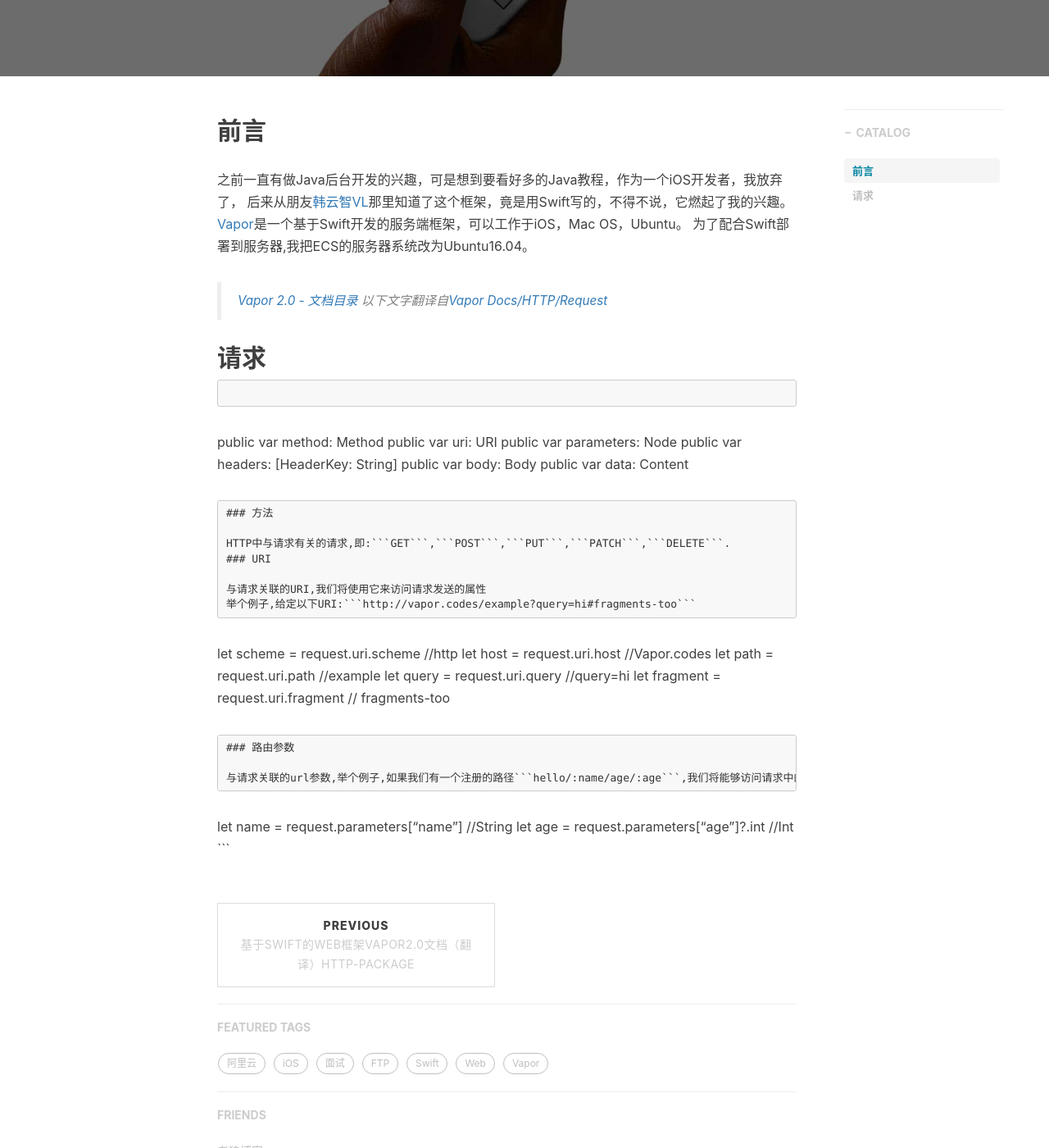
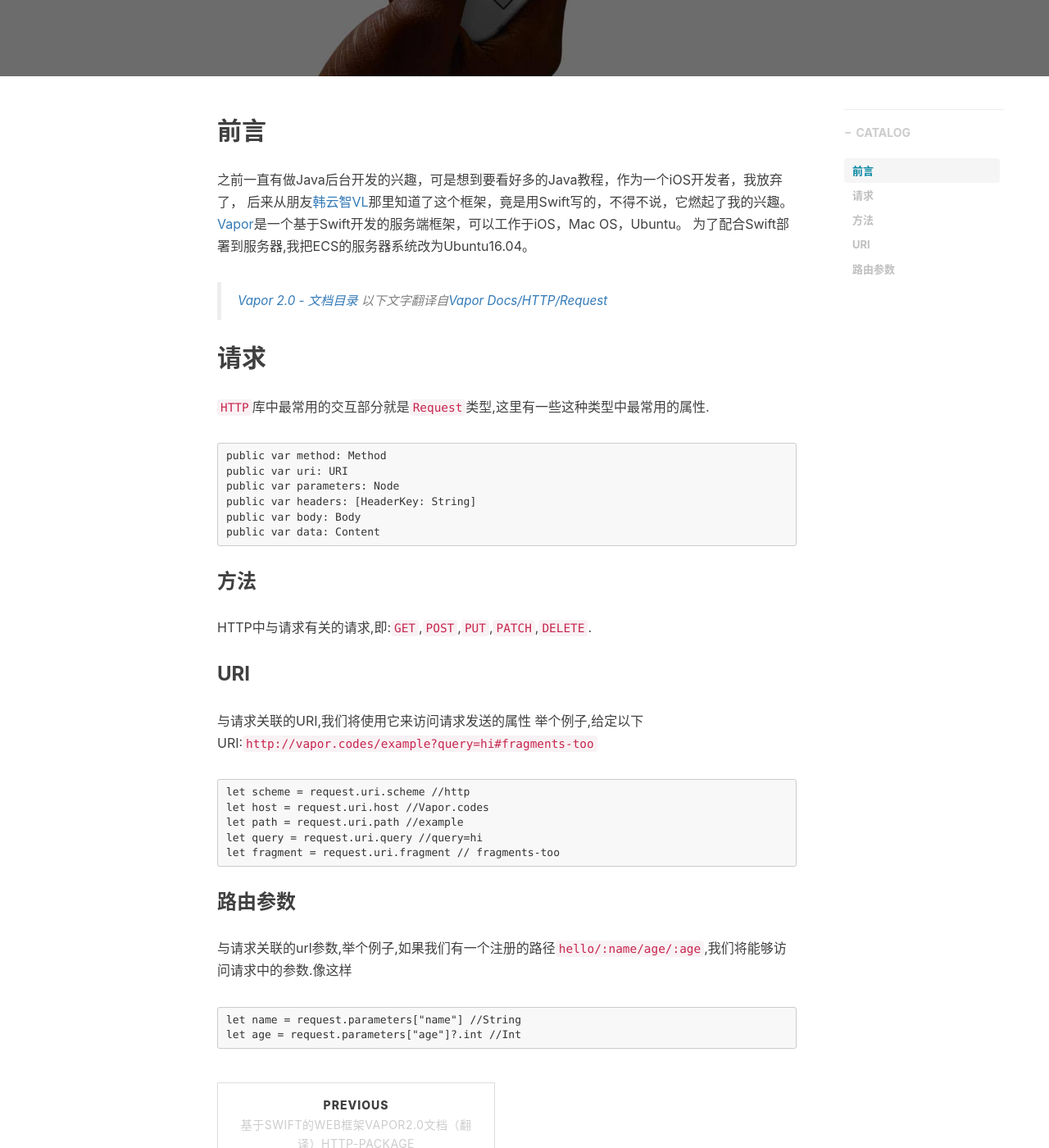
Before and after one commit to fandongtongxue/fandongtongxue.github.io, a Jekyll site: the page built from _posts/2017-08-16-iOS-SwiftVaporWeb20.markdown, in a window 1280 px wide and 1400 px high, scrolled down 485 px. Shown: the whole window at 82% size. Built offline with Jekyll 4.4.1, drawn with Linux system fonts in a browser that asks for light colours; nearby versions of some CDN libraries; comment, search, counter and statistics services are not loaded.

Commit message:
修复问题

````diff
--- a/_posts/2017-08-16-iOS-SwiftVaporWeb20.markdown
+++ b/_posts/2017-08-16-iOS-SwiftVaporWeb20.markdown
@@ -22,7 +22,8 @@ tags:
 
 ## 请求
 
-```HTTP```库中最常用的交互部分就是```Request```类型,这里有一些这种类型中最常用的属性.
+`HTTP`库中最常用的交互部分就是`Request`类型,这里有一些这种类型中最常用的属性.
+
 ```
 public var method: Method
 public var uri: URI
@@ -32,12 +33,11 @@ public var body: Body
 public var data: Content
 ```
 ### 方法
+HTTP中与请求有关的请求,即:`GET`,`POST`,`PUT`,`PATCH`,`DELETE`.
+### URI
+与请求关联的URI,我们将使用它来访问请求发送的属性
+举个例子,给定以下URI:`http://vapor.codes/example?query=hi#fragments-too`
 
-HTTP中与请求有关的请求,即:```GET```,```POST```,```PUT```,```PATCH```,```DELETE```.
-### URI
-
-与请求关联的URI,我们将使用它来访问请求发送的属性
-举个例子,给定以下URI:```http://vapor.codes/example?query=hi#fragments-too```
 ```
 let scheme = request.uri.scheme //http
 let host = request.uri.host //Vapor.codes
@@ -47,7 +47,8 @@ let fragment = request.uri.fragment // fragments-too
 ```
 ### 路由参数
 
-与请求关联的url参数,举个例子,如果我们有一个注册的路径```hello/:name/age/:age```,我们将能够访问请求中的参数.像这样
+与请求关联的url参数,举个例子,如果我们有一个注册的路径`hello/:name/age/:age`,我们将能够访问请求中的参数.像这样
+
 ```
 let name = request.parameters["name"] //String
 let age = request.parameters["age"]?.int //Int
````
